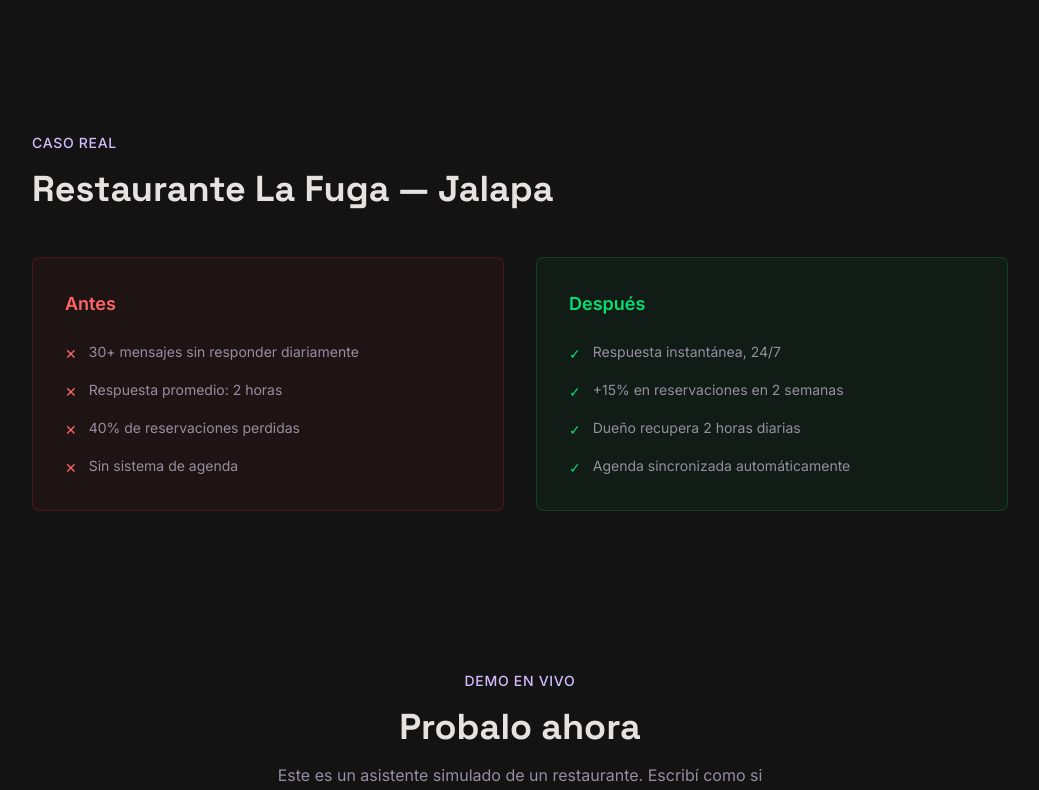
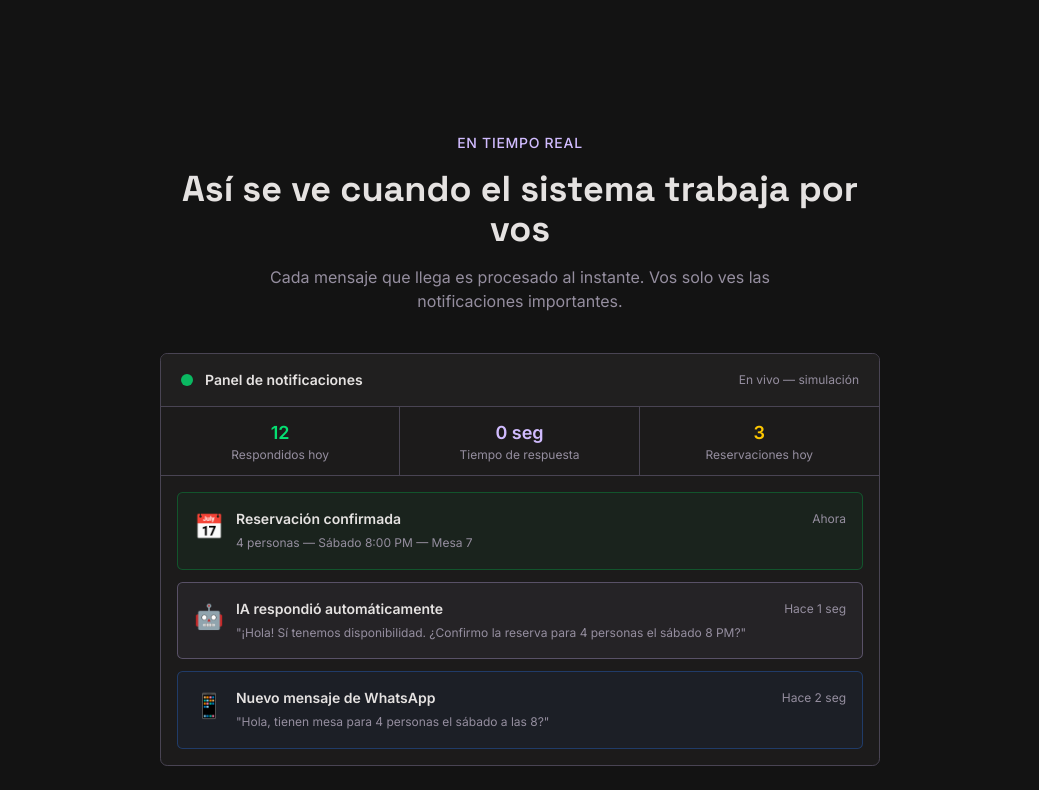
Before and after one commit to grijalvapadilla93/cenit-digital, a Next.js app: page /ai in a window 1280 px wide. Shown: the part 1740-2530 px from the top of the page, without its empty margins (120-1159 px from the left). Built offline with nearby package versions, Linux system fonts and the light colour scheme.

Commit message:
Add live notification panel demo to /ai page

```diff
--- a/src/app/ai/page.tsx
+++ b/src/app/ai/page.tsx
@@ -1,5 +1,6 @@
 import SiteLayout from "@/components/site-layout";
 import { ChatDemo } from "@/components/chat-demo";
+import { NotificationPanel } from "@/components/notification-panel";
 
 export default function AIDemoPage() {
   return (
@@ -115,6 +116,21 @@ export default function AIDemoPage() {
         </div>
       </section>
 
+      {/* Live Notifications */}
+      <section className="px-6 py-20 max-w-3xl mx-auto">
+        <p className="text-primary text-sm font-medium uppercase tracking-wider mb-4 text-center">
+          En tiempo real
+        </p>
+        <h2 className="font-heading text-3xl md:text-4xl font-bold text-foreground mb-4 text-center">
+          Así se ve cuando el sistema trabaja por vos
+        </h2>
+        <p className="text-muted-foreground text-center mb-10 max-w-lg mx-auto">
+          Cada mensaje que llega es procesado al instante. Vos solo ves las
+          notificaciones importantes.
+        </p>
+        <NotificationPanel />
+      </section>
+
       {/* Case Study */}
       <section className="px-6 py-20 max-w-5xl mx-auto">
         <p className="text-primary text-sm font-medium uppercase tracking-wider mb-4">
--- /dev/null
+++ b/src/components/notification-panel.tsx
@@ -0,0 +1,153 @@
+"use client";
+
+import { useState, useEffect } from "react";
+
+interface Notification {
+  id: number;
+  type: "lead" | "response" | "booking" | "quote";
+  icon: string;
+  title: string;
+  detail: string;
+  time: string;
+  color: string;
+}
+
+const NOTIFICATIONS: Notification[] = [
+  {
+    id: 1,
+    type: "lead",
+    icon: "📱",
+    title: "Nuevo mensaje de WhatsApp",
+    detail: '"Hola, tienen mesa para 4 personas el sábado a las 8?"',
+    time: "Hace 2 seg",
+    color: "border-blue-500/30 bg-blue-500/5",
+  },
+  {
+    id: 2,
+    type: "response",
+    icon: "🤖",
+    title: "IA respondió automáticamente",
+    detail:
+      '"¡Hola! Sí tenemos disponibilidad. ¿Confirmo la reserva para 4 personas el sábado 8 PM?"',
+    time: "Hace 1 seg",
+    color: "border-primary/30 bg-primary/5",
+  },
+  {
+    id: 3,
+    type: "booking",
+    icon: "📅",
+    title: "Reservación confirmada",
+    detail: "4 personas — Sábado 8:00 PM — Mesa 7",
+    time: "Ahora",
+    color: "border-green-500/30 bg-green-500/5",
+  },
+  {
+    id: 4,
+    type: "quote",
+    icon: "💰",
+    title: "Cotización enviada",
+    detail:
+      '"Para evento privado de 30 personas el paquete es de Q4,500 incluyendo menú cerrado."',
+    time: "Hace 5 min",
+    color: "border-yellow-500/30 bg-yellow-500/5",
+  },
+  {
+    id: 5,
+    type: "lead",
+    icon: "📱",
+    title: "Nuevo mensaje de Instagram",
+    detail: '"¿Hacen delivery a zona 3?"',
+    time: "Hace 3 min",
+    color: "border-pink-500/30 bg-pink-500/5",
+  },
+  {
+    id: 6,
+    type: "response",
+    icon: "🤖",
+    title: "IA respondió automáticamente",
+    detail:
+      '"Sí hacemos delivery a zona 3. El tiempo promedio es de 30 minutos. ¿Qué te gustaría ordenar?"',
+    time: "Hace 3 min",
+    color: "border-primary/30 bg-primary/5",
+  },
+];
+
+export function NotificationPanel() {
+  const [visible, setVisible] = useState<number[]>([]);
+  const [currentIndex, setCurrentIndex] = useState(0);
+
+  useEffect(() => {
+    if (currentIndex >= NOTIFICATIONS.length) return;
+
+    const timer = setTimeout(() => {
+      setVisible((prev) => [NOTIFICATIONS[currentIndex].id, ...prev]);
+      setCurrentIndex((prev) => prev + 1);
+    }, currentIndex === 0 ? 500 : 2500);
+
+    return () => clearTimeout(timer);
+  }, [currentIndex]);
+
+  return (
+    <div className="rounded-2xl border border-border bg-surface-container-low overflow-hidden">
+      {/* Header */}
+      <div className="flex items-center justify-between px-5 py-4 bg-surface-container border-b border-border">
+        <div className="flex items-center gap-3">
+          <div className="w-3 h-3 rounded-full bg-green-400 animate-pulse" />
+          <p className="text-sm font-semibold text-foreground">
+            Panel de notificaciones
+          </p>
+        </div>
+        <p className="text-xs text-muted-foreground">En vivo — simulación</p>
+      </div>
+
+      {/* Stats bar */}
+      <div className="grid grid-cols-3 border-b border-border">
+        <div className="px-4 py-3 text-center border-r border-border">
+          <p className="text-lg font-bold text-green-400">12</p>
+          <p className="text-xs text-muted-foreground">Respondidos hoy</p>
+        </div>
+        <div className="px-4 py-3 text-center border-r border-border">
+          <p className="text-lg font-bold text-primary">0 seg</p>
+          <p className="text-xs text-muted-foreground">Tiempo de respuesta</p>
+        </div>
+        <div className="px-4 py-3 text-center">
+          <p className="text-lg font-bold text-yellow-400">3</p>
+          <p className="text-xs text-muted-foreground">Reservaciones hoy</p>
+        </div>
+      </div>
+
+      {/* Notifications feed */}
+      <div className="p-4 space-y-3 max-h-[400px] overflow-y-auto">
+        {visible.length === 0 && (
+          <div className="text-center py-8 text-muted-foreground text-sm">
+            Esperando mensajes entrantes...
+          </div>
+        )}
+        {visible.map((id) => {
+          const n = NOTIFICATIONS.find((x) => x.id === id)!;
+          return (
+            <div
+              key={id}
+              className={`flex gap-3 rounded-xl border p-4 ${n.color} transition-all duration-500 animate-in fade-in slide-in-from-top-2`}
+            >
+              <div className="text-2xl mt-0.5">{n.icon}</div>
+              <div className="flex-1 min-w-0">
+                <div className="flex items-center justify-between gap-2">
+                  <p className="text-sm font-semibold text-foreground truncate">
+                    {n.title}
+                  </p>
+                  <p className="text-xs text-muted-foreground whitespace-nowrap">
+                    {n.time}
+                  </p>
+                </div>
+                <p className="text-xs text-muted-foreground mt-1 leading-relaxed">
+                  {n.detail}
+                </p>
+              </div>
+            </div>
+          );
+        })}
+      </div>
+    </div>
+  );
+}
```
